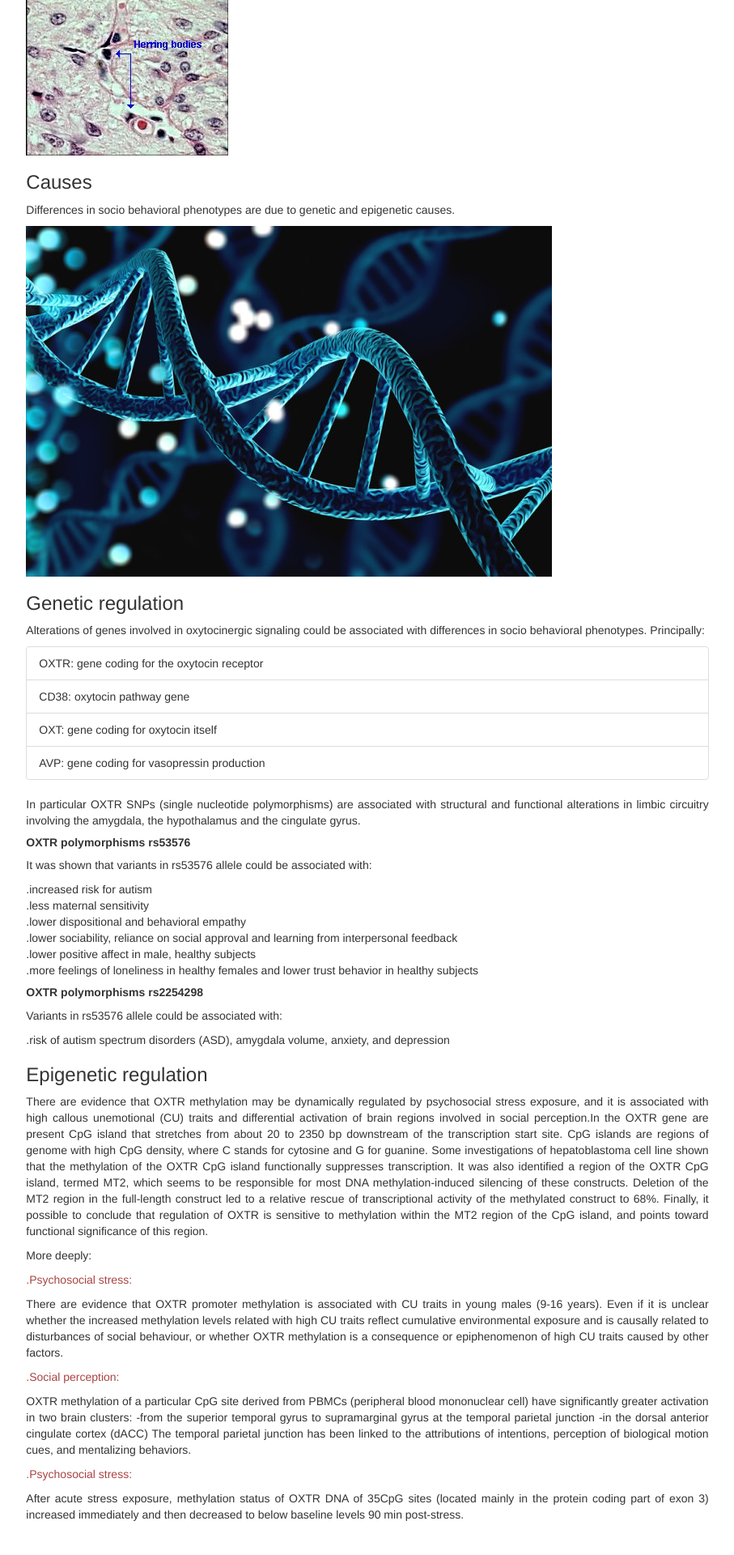
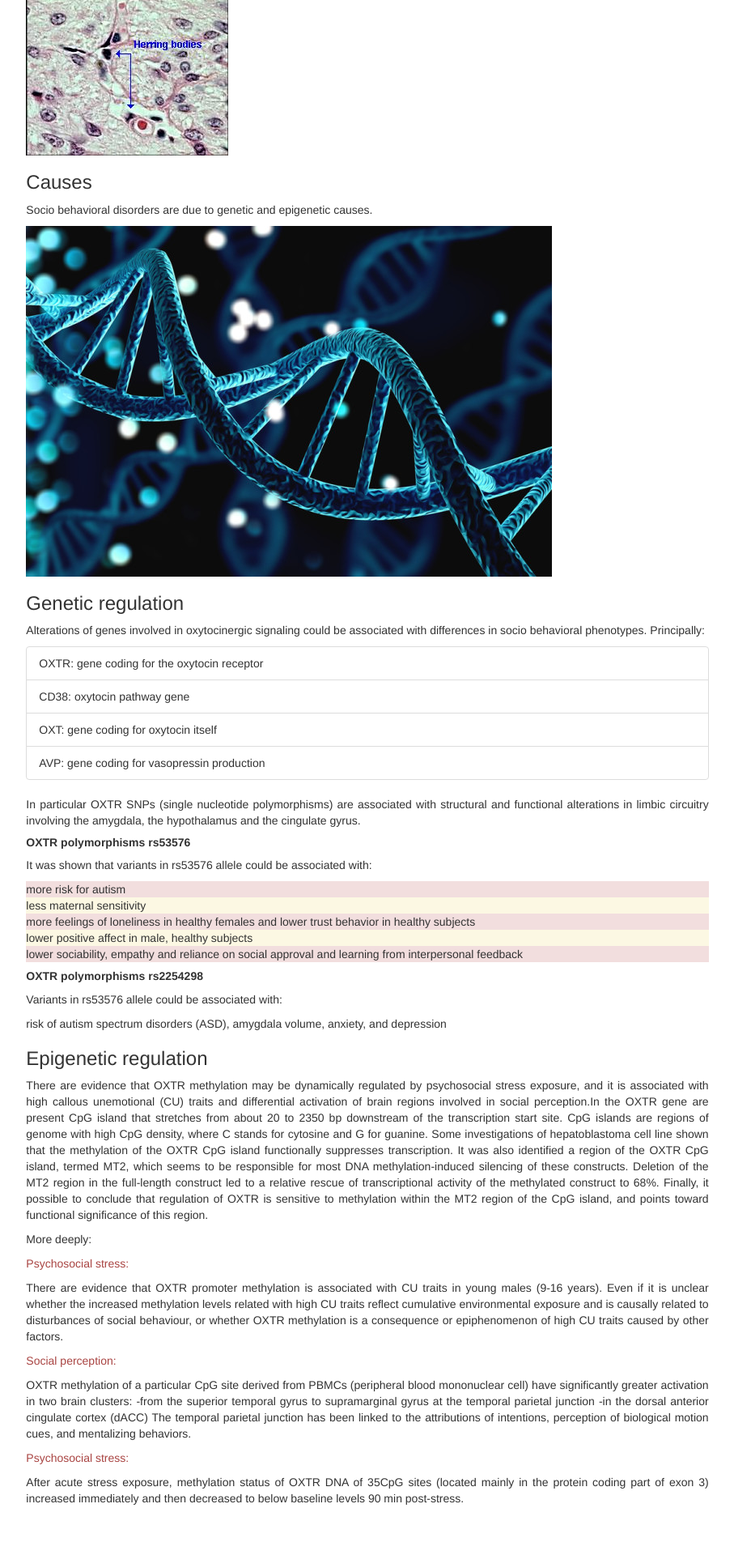
Before and after one commit to StanislasBonnin/Molecular, a Flask app: page / in a window 1280 px wide. Shown: the part 1514-3434 px from the top of the page at 81% size, without its empty margins (186-1093 px from the left). After the commit the page ends 3372 px from the top, so only its background shows below. Run offline with Flask 2, Linux system fonts and the light colour scheme; some libraries are stand-ins or nearby versions.

Commit message:
Mihaela part

```diff
--- a/templates/index.html
+++ b/templates/index.html
@@ -153,7 +153,7 @@
     <h3>Causes</h3>
 
     <p style="text-align:justify;">
-    Differences in socio behavioral phenotypes are due to genetic and epigenetic causes.</p>
+    Socio behavioral disorders are due to genetic and epigenetic causes.</p>
     <img src="../static/images/gen.jpg">
 
     <h3>Genetic regulation</h3>
@@ -175,19 +175,19 @@
     <h5><b>OXTR polymorphisms rs53576</b></h5>
            <p style="text-align:justify;">
                It was shown that variants in rs53576 allele could be associated with:</p>
-<div class="p-3 mb-2 bg-light text-dark">.increased risk for autism </div>
-<div class="p-3 mb-2 bg-light text-dark">.less maternal sensitivity </div>
-<div class="p-3 mb-2 bg-light text-dark">.lower dispositional and behavioral empathy </div>
-<div class="p-3 mb-2 bg-light text-dark">.lower sociability, reliance on social approval and learning from interpersonal feedback </div>
-<div class="p-3 mb-2 bg-light text-dark">.lower positive affect in male, healthy subjects</div>
-<div class="p-3 mb-2 bg-light text-dark">.more feelings of loneliness in healthy females and lower trust behavior in healthy subjects</div>
+
+<div class="p-3 mb-2 bg-danger text-white">more risk for autism</div>
+<div class="p-3 mb-2 bg-warning text-white">less maternal sensitivity</div>
+<div class="p-3 mb-2 bg-danger text-white">more feelings of loneliness in healthy females and lower trust behavior in healthy subjects</div>
+<div class="p-3 mb-2 bg-warning text-white">lower positive affect in male, healthy subjects</div>
+<div class="p-3 mb-2 bg-danger text-white">lower sociability, empathy and reliance on social approval and learning from interpersonal feedback</div>
 
 
     <h5><b>OXTR polymorphisms rs2254298</b></h5>
               <p style="text-align:justify;">
                Variants in rs53576 allele could be associated with:</p>
 
-    <div class="p-3 mb-2 bg-light text-dark">.risk of autism spectrum disorders (ASD), amygdala volume, anxiety, and depression</div>
+    <div class="p-3 mb-2 bg- text-white">risk of autism spectrum disorders (ASD), amygdala volume, anxiety, and depression</div>
 
      <h3>Epigenetic regulation</h3>
               <p style="text-align:justify;">
@@ -196,11 +196,11 @@
              <p style="text-align:justify;">
                  More deeply:</p>
 
-              <p class="text-danger">.Psychosocial stress:</p>
+              <p class="text-danger">Psychosocial stress:</p>
                <p style="text-align:justify;">
 There are evidence that OXTR promoter methylation is associated with CU traits in young males (9-16 years). Even if it is unclear whether the increased methylation levels related with high CU traits reflect cumulative environmental exposure and is causally related to disturbances of social behaviour, or whether OXTR methylation is a consequence or epiphenomenon of high CU traits caused by other factors.</p>
 
-              <p class="text-danger">.Social perception:</p>
+              <p class="text-danger">Social perception:</p>
               <p style="text-align:justify;">
 OXTR methylation of a particular CpG site derived from PBMCs (peripheral blood mononuclear cell) have significantly greater activation in two brain clusters:
 -from the superior temporal gyrus to supramarginal gyrus at the temporal parietal junction
@@ -209,7 +209,7 @@ The temporal parietal junction has been linked to the attributions of intentions
 
 
 
-  <p class="text-danger">.Psychosocial stress:</p>
+  <p class="text-danger">Psychosocial stress:</p>
               <p style="text-align:justify;">
 After acute stress exposure, methylation status of OXTR DNA of 35CpG sites (located mainly in the protein coding part of exon 3) increased immediately and then decreased to below baseline levels 90 min post-stress. </p>
 
```
